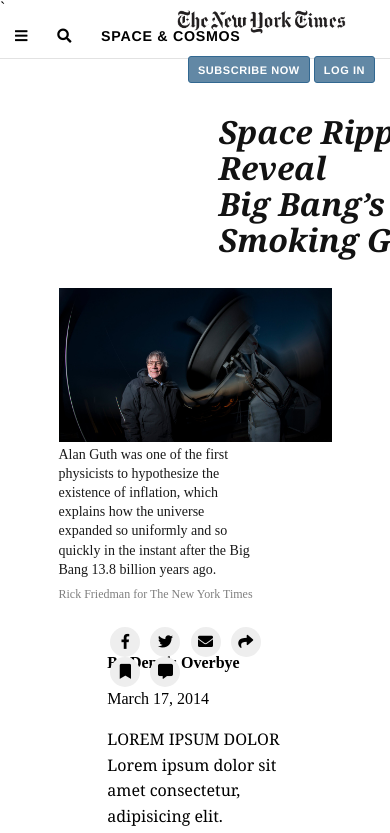
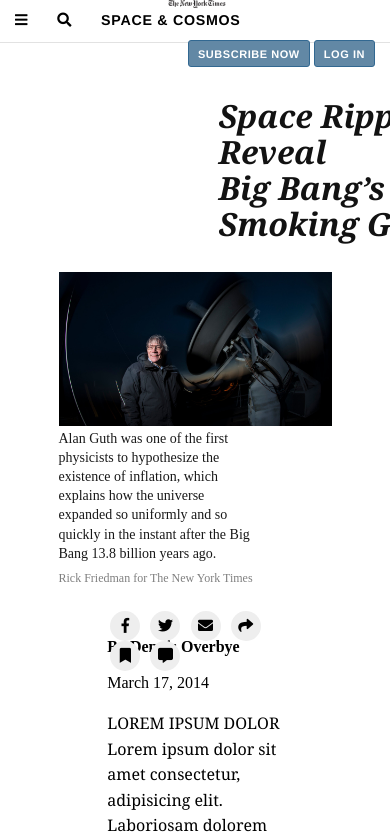
Before and after one commit to uzorjchibuzor/ny-times, a plain HTML site: page index.html in a window 390 px wide. Shown: the top 833 px of the page. Drawn offline with Linux system fonts and the light colour scheme.

Commit message:
corrected the header, beginning to make the page responsive

```diff
--- a/assets/stylesheets/main.css
+++ b/assets/stylesheets/main.css
@@ -13,13 +13,13 @@ header{
 }
 
  .logo{
-  display: inline-block;
-  margin: 0 auto;
-  position: absolute;
-  left: 42%;
-  width: 195px;
-  top: -2px;
-  margin: 4px auto;
+   display: inline-block;
+
+    position: absolute;
+    left: 42%;
+    width: 17%;
+    top: -7px;
+    margin: 4px auto;
 }
 .logo img{
   vertical-align: text-top;
--- a/index.html
+++ b/index.html
@@ -9,7 +9,7 @@
   <title>Space Ripples Reveal Big Bang’s Smoking Gun - The New York Times</title>
   <link rel="stylesheet" href="./assets/stylesheets/reset.css">
   <link rel="shortcut icon" href="favicon.ico" type="image/x-icon">
-<link rel="icon" href="favicon.ico" type="image/x-icon">`
+<link rel="icon" href="favicon.ico" type="image/x-icon">
   <link rel="stylesheet" href="https://use.fontawesome.com/releases/v5.3.1/css/all.css" integrity="sha384-mzrmE5qonljUremFsqc01SB46JvROS7bZs3IO2EmfFsd15uHvIt+Y8vEf7N7fWAU"
     crossorigin="anonymous">
   <link rel="stylesheet" href="./assets/stylesheets/main.css">
```
